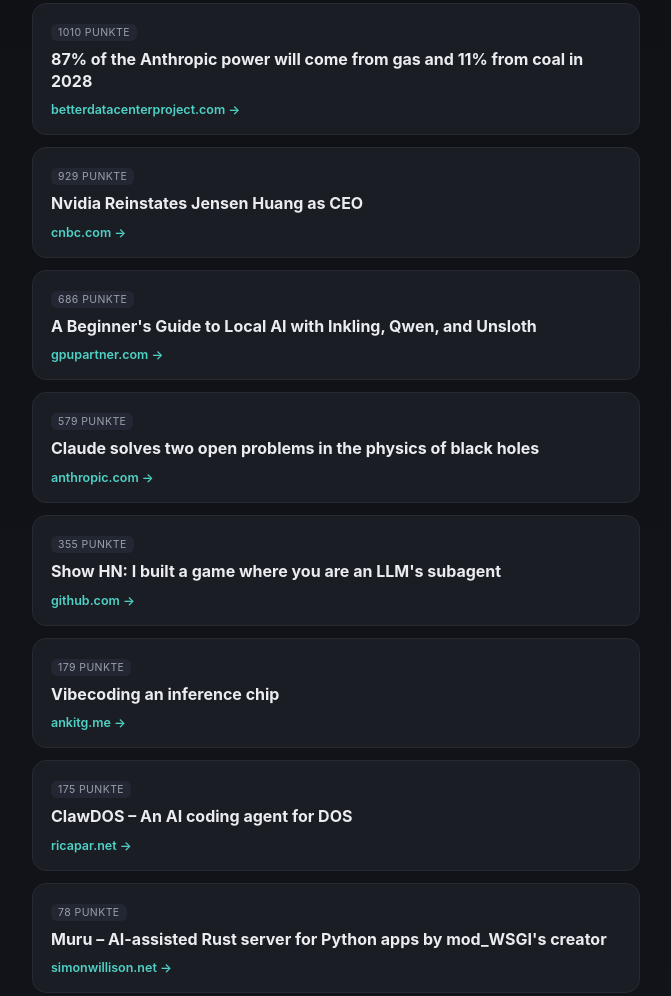
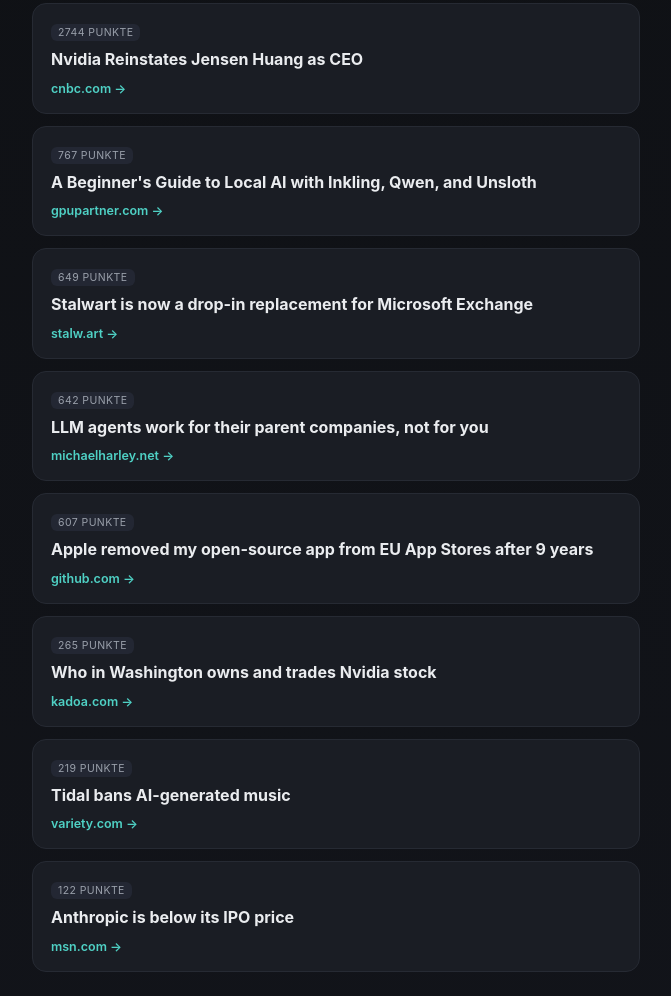
Before and after one commit to stefanmaa-netizen/DailyTechBriefing, a plain HTML site: page docs/index.html in a window 1280 px wide. Shown: the part 186-1182 px from the top of the page, without its empty margins (304-975 px from the left). Drawn offline with Linux system fonts and the light colour scheme.

Commit message:
Update daily briefing

```diff
--- a/docs/index.html
+++ b/docs/index.html
@@ -78,7 +78,7 @@
 
 <header>
   <h1>KI<span>/</span>Tech-Briefing</h1>
-  <div id="date">Automatisch aktualisiert: 23.11.2026, 18:15 Uhr (UTC)</div>
+  <div id="date">Automatisch aktualisiert: 24.11.2026, 17:50 Uhr (UTC)</div>
   <div id="overview">8 KI/Tech &middot; 5 ITSM Meldungen</div>
 </header>
 
@@ -92,44 +92,44 @@
   <section class="panel active" id="panel-ai">
     <div id="static-briefing">
         <div class="card">
-          <span class="badge">1010 Punkte</span>
-          <h2>87% of the Anthropic power will come from gas and 11% from coal in 2028</h2>
-          <a class="source" href="https://betterdatacenterproject.com/2026/11/16/how-ai-is-powered-a-breakdown-of-byop-and-grid-power/" target="_blank" rel="noopener">betterdatacenterproject.com &rarr;</a>
-        </div>
-        <div class="card">
-          <span class="badge">929 Punkte</span>
+          <span class="badge">2744 Punkte</span>
           <h2>Nvidia Reinstates Jensen Huang as CEO</h2>
           <a class="source" href="https://www.cnbc.com/2026/11/23/nvidia-jensen-huang-ceo.html" target="_blank" rel="noopener">cnbc.com &rarr;</a>
         </div>
         <div class="card">
-          <span class="badge">686 Punkte</span>
+          <span class="badge">767 Punkte</span>
           <h2>A Beginner&#x27;s Guide to Local AI with Inkling, Qwen, and Unsloth</h2>
           <a class="source" href="https://www.gpupartner.com/blog/beginners-guide-local-ai-inkling-qwen-unsloth" target="_blank" rel="noopener">gpupartner.com &rarr;</a>
         </div>
         <div class="card">
-          <span class="badge">579 Punkte</span>
-          <h2>Claude solves two open problems in the physics of black holes</h2>
-          <a class="source" href="https://www.anthropic.com/research/claude-black-hole-physics" target="_blank" rel="noopener">anthropic.com &rarr;</a>
+          <span class="badge">649 Punkte</span>
+          <h2>Stalwart is now a drop-in replacement for Microsoft Exchange</h2>
+          <a class="source" href="https://stalw.art/blog/microsoft-exchange-replacement/" target="_blank" rel="noopener">stalw.art &rarr;</a>
         </div>
         <div class="card">
-          <span class="badge">355 Punkte</span>
-          <h2>Show HN: I built a game where you are an LLM&#x27;s subagent</h2>
-          <a class="source" href="https://github.com/gulivan/worker755" target="_blank" rel="noopener">github.com &rarr;</a>
+          <span class="badge">642 Punkte</span>
+          <h2>LLM agents work for their parent companies, not for you</h2>
+          <a class="source" href="https://michaelharley.net/posts/2026/11/01/llm-agents-work-for-their-parent-companies-not-for-you/" target="_blank" rel="noopener">michaelharley.net &rarr;</a>
         </div>
         <div class="card">
-          <span class="badge">179 Punkte</span>
-          <h2>Vibecoding an inference chip</h2>
-          <a class="source" href="https://ankitg.me/blog/vibecoding-inference-chip/" target="_blank" rel="noopener">ankitg.me &rarr;</a>
+          <span class="badge">607 Punkte</span>
+          <h2>Apple removed my open-source app from EU App Stores after 9 years</h2>
+          <a class="source" href="https://github.com/glushchenko/fsnotes/discussions/2056" target="_blank" rel="noopener">github.com &rarr;</a>
         </div>
         <div class="card">
-          <span class="badge">175 Punkte</span>
-          <h2>ClawDOS – An AI coding agent for DOS</h2>
-          <a class="source" href="http://ricapar.net/ClawDOS/" target="_blank" rel="noopener">ricapar.net &rarr;</a>
+          <span class="badge">265 Punkte</span>
+          <h2>Who in Washington owns and trades Nvidia stock</h2>
+          <a class="source" href="https://www.kadoa.com/congress/insights/trump-nvidia" target="_blank" rel="noopener">kadoa.com &rarr;</a>
         </div>
         <div class="card">
-          <span class="badge">78 Punkte</span>
-          <h2>Muru – AI-assisted Rust server for Python apps by mod_WSGI&#x27;s creator</h2>
-          <a class="source" href="https://simonwillison.net/2026/Nov/21/muru/" target="_blank" rel="noopener">simonwillison.net &rarr;</a>
+          <span class="badge">219 Punkte</span>
+          <h2>Tidal bans AI-generated music</h2>
+          <a class="source" href="https://variety.com/2026/music/news/tidal-bans-ai-generated-music-1236956924/" target="_blank" rel="noopener">variety.com &rarr;</a>
+        </div>
+        <div class="card">
+          <span class="badge">122 Punkte</span>
+          <h2>Anthropic is below its IPO price</h2>
+          <a class="source" href="https://www.msn.com/en-us/money/top-stocks/anthropic-stock-sinks-below-ipo-price-why-that-s-happened-so-fast/ar-AA2i7rqa" target="_blank" rel="noopener">msn.com &rarr;</a>
         </div></div>
 
     <button id="refresh">Jetzt manuell nachladen</button>
```
